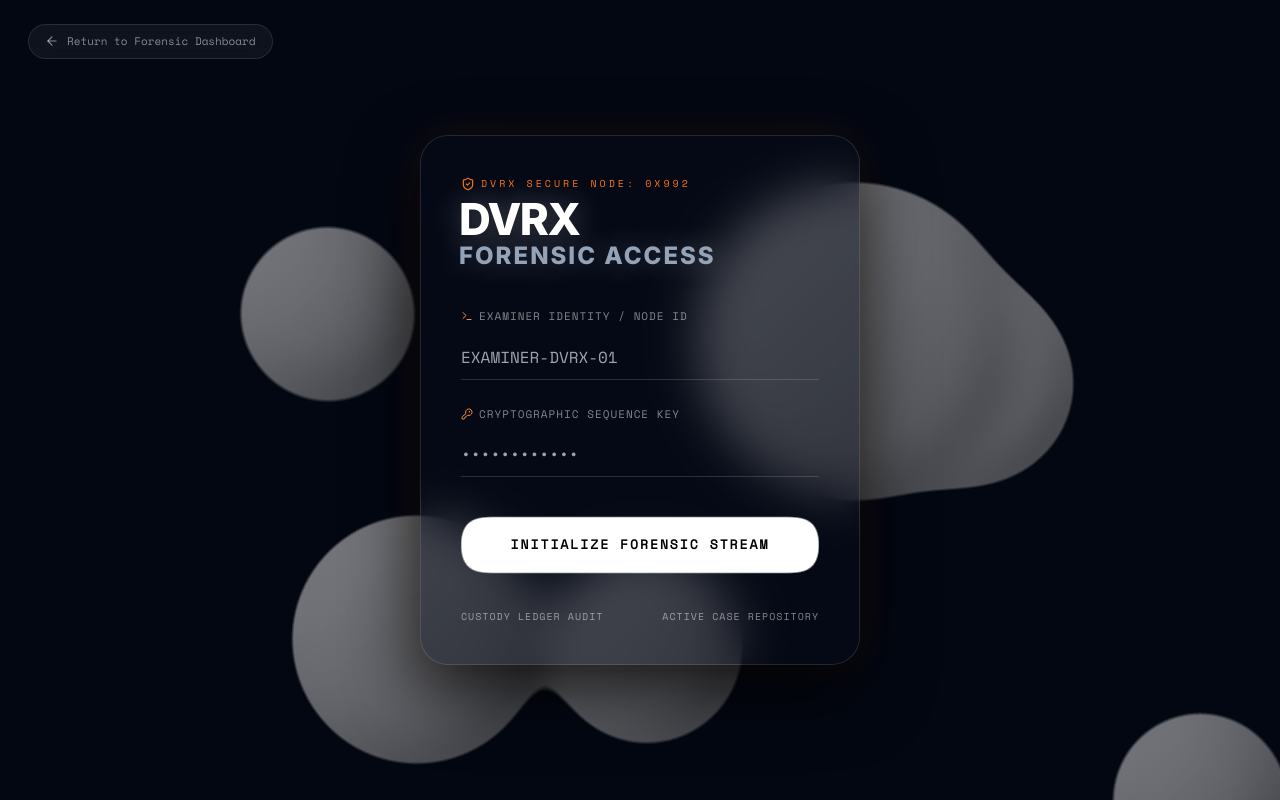
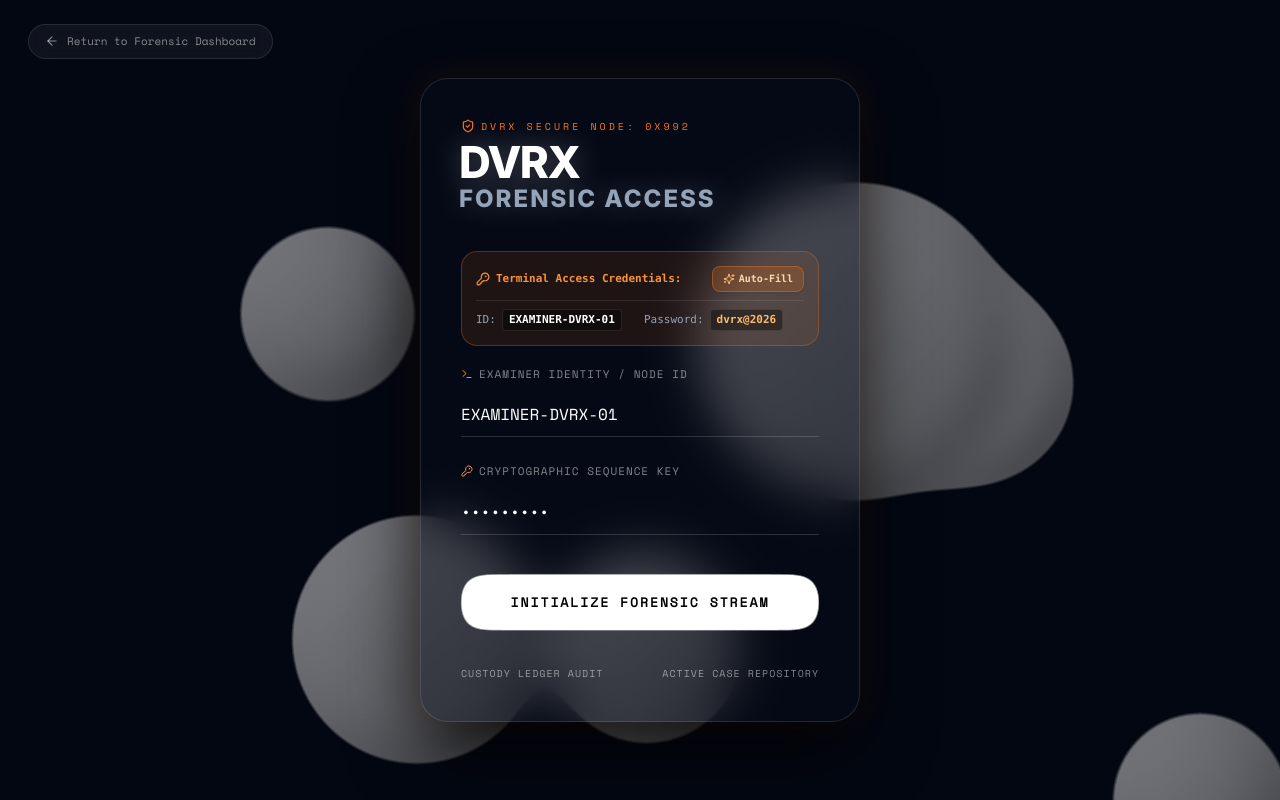
Before and after one commit to pradi-007/SecureX, a Next.js app: page /login in a window 1280 px wide. Built offline with nearby package versions, Linux system fonts and the light colour scheme.

Commit message:
feat: add default examiner credentials and one-click auto-fill to DVRX login

```diff
--- a/components/ui/mercury-login.tsx
+++ b/components/ui/mercury-login.tsx
@@ -2,7 +2,10 @@
 
 import React, { useEffect, useMemo, useRef, useState } from 'react';
 import Link from 'next/link';
-import { ShieldCheck, Lock, KeyRound, ArrowLeft, Terminal, CheckCircle2 } from 'lucide-react';
+import { ShieldCheck, Lock, KeyRound, ArrowLeft, Terminal, CheckCircle2, Sparkles, Copy, Check } from 'lucide-react';
+
+const DEFAULT_ID = 'EXAMINER-DVRX-01';
+const DEFAULT_KEY = 'dvrx@2026';
 
 interface MercuryLoginProps {
   systemNode?: string;
@@ -18,10 +21,11 @@ export const MercuryLogin: React.FC<MercuryLoginProps> = ({
   onLoginSuccess,
 }) => {
   const [mounted, setMounted] = useState(false);
-  const [userId, setUserId] = useState('');
-  const [sequenceKey, setSequenceKey] = useState('');
+  const [userId, setUserId] = useState(DEFAULT_ID);
+  const [sequenceKey, setSequenceKey] = useState(DEFAULT_KEY);
   const [isSubmitting, setIsSubmitting] = useState(false);
   const [authSuccess, setAuthSuccess] = useState(false);
+  const [errorMsg, setErrorMsg] = useState('');
 
   useEffect(() => {
     setMounted(true);
@@ -63,20 +67,36 @@ export const MercuryLogin: React.FC<MercuryLoginProps> = ({
     return () => document.removeEventListener('mousemove', handleMouseMove);
   }, [mounted]);
 
+  const handleAutoFill = () => {
+    setUserId(DEFAULT_ID);
+    setSequenceKey(DEFAULT_KEY);
+    setErrorMsg('');
+  };
+
   const handleSubmit = (e: React.FormEvent) => {
     e.preventDefault();
+    if (!userId.trim()) {
+      setErrorMsg('Please specify your Examiner Node ID.');
+      return;
+    }
+    if (!sequenceKey.trim()) {
+      setErrorMsg('Please enter your sequence key / password.');
+      return;
+    }
+
+    setErrorMsg('');
     setIsSubmitting(true);
     setTimeout(() => {
       setIsSubmitting(false);
       setAuthSuccess(true);
       if (onLoginSuccess) {
-        onLoginSuccess(userId || 'EXAMINER-DVRX-01');
+        onLoginSuccess(userId || DEFAULT_ID);
       } else {
         setTimeout(() => {
           window.location.href = '/#cases';
         }, 800);
       }
-    }, 1000);
+    }, 800);
   };
 
   return (
@@ -408,10 +428,48 @@ export const MercuryLogin: React.FC<MercuryLoginProps> = ({
           <div className="p-6 rounded-2xl bg-emerald-950/60 border border-emerald-500/50 text-center font-mono space-y-2">
             <CheckCircle2 className="w-10 h-10 text-emerald-400 mx-auto animate-bounce" />
             <div className="text-white font-bold text-sm uppercase">Forensic Terminal Authenticated</div>
-            <p className="text-[11px] text-emerald-300">Establishing cryptographic session with custody ledger...</p>
+            <p className="text-[11px] text-emerald-300">Examiner: <span className="font-bold text-white">{userId}</span></p>
+            <p className="text-[10px] text-slate-400">Redirecting to DVRX Case Repository...</p>
           </div>
         ) : (
           <form autoComplete="off" onSubmit={handleSubmit}>
+            {/* Quick Credentials Info Card */}
+            <div className="mb-5 p-3.5 rounded-2xl bg-orange-500/10 border border-orange-500/30 text-xs font-mono">
+              <div className="flex items-center justify-between mb-2">
+                <span className="text-orange-400 font-bold flex items-center gap-1.5 text-[11px]">
+                  <KeyRound className="w-3.5 h-3.5" />
+                  Terminal Access Credentials:
+                </span>
+                <button
+                  type="button"
+                  onClick={handleAutoFill}
+                  className="px-2.5 py-1 rounded-lg bg-orange-500/20 hover:bg-orange-500/30 text-orange-200 border border-orange-500/40 text-[10px] cursor-pointer transition-all flex items-center gap-1 font-semibold shadow"
+                >
+                  <Sparkles className="w-3 h-3 text-orange-300" />
+                  <span>Auto-Fill</span>
+                </button>
+              </div>
+              <div className="grid grid-cols-1 sm:grid-cols-2 gap-2 text-[11px] pt-2 border-t border-white/10">
+                <div className="flex items-center gap-1.5 text-slate-300">
+                  <span className="text-slate-400">ID:</span>
+                  <code className="text-white font-bold select-all bg-black/40 px-1.5 py-0.5 rounded border border-white/10">
+                    {DEFAULT_ID}
+                  </code>
+                </div>
+                <div className="flex items-center gap-1.5 text-slate-300">
+                  <span className="text-slate-400">Password:</span>
+                  <code className="text-orange-300 font-bold select-all bg-black/40 px-1.5 py-0.5 rounded border border-white/10">
+                    {DEFAULT_KEY}
+                  </code>
+                </div>
+              </div>
+            </div>
+
+            {errorMsg && (
+              <div className="mb-4 p-2.5 rounded-xl bg-red-950/60 border border-red-500/40 text-red-300 text-xs font-mono text-center">
+                {errorMsg}
+              </div>
+            )}
             <div className="form-group">
               <label>
                 <Terminal className="w-3 h-3 text-orange-400" />
```
